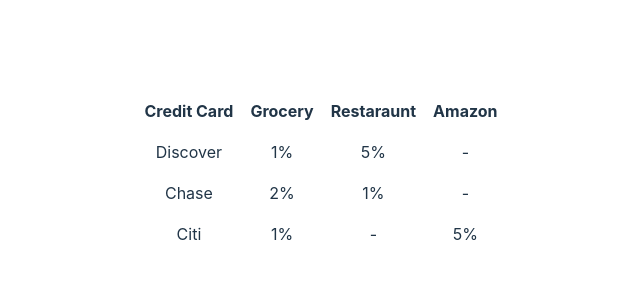
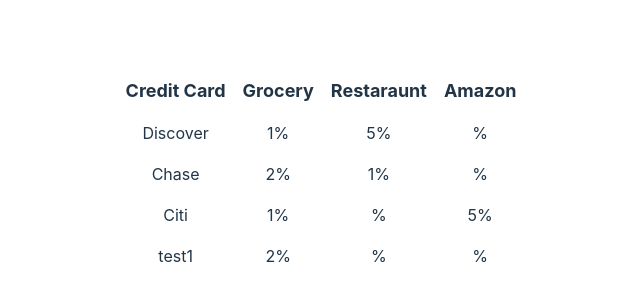
Before and after one commit to daanibhaya/CardBenefitsTracker, a React (Vite) app in the folder frontend/: page / in a window 1280 px wide. Shown: the part 228-528 px from the top of the page, without its empty margins (319-959 px from the left). Built offline with nearby package versions, Linux system fonts and the light colour scheme.

Commit message:
Implemented cell data to always show "%" and changed card data to use numbers instead of string.

```diff
--- a/frontend/src/App.css
+++ b/frontend/src/App.css
@@ -5,23 +5,22 @@
   text-align: center;
 }
 
-@media (prefers-reduced-motion: no-preference) {
-  a:nth-of-type(2) .logo {
-    animation: logo-spin infinite 20s linear;
-  }
-}
-
-
-.read-the-docs {
-  color: #888;
-}
 table {
   border: 2px solid white;
   border-collapse: collapse;
 }
+
 th,
 td {
   border: 1px solid white;
   text-align: center;
   padding: 8px
 }
+
+th {
+  font-size: large;
+}
+
+td {
+  font-size: medium;
+}
--- a/frontend/src/App.jsx
+++ b/frontend/src/App.jsx
@@ -4,9 +4,10 @@
 
 export const App = () => {
   const [cards, setCards] = useState([
-    { name: 'Discover', grocery: '1%', restaraunt: '5%', amazon: '-' },
-    { name: 'Chase', grocery: '2%', restaraunt: '1%', amazon: '-'},
-    { name: 'Citi', grocery: '1%', restaraunt: '-', amazon: '5%'}
+    { name: 'Discover', grocery: 1, restaraunt: 5,  },
+    { name: 'Chase', grocery: 2, restaraunt: 1 },
+    { name: 'Citi', grocery: 1, amazon: 5 },
+    { name: 'test1', grocery: 2 }
   ]);
 
   return (
--- a/frontend/src/components/CardRow.jsx
+++ b/frontend/src/components/CardRow.jsx
@@ -4,9 +4,9 @@
     return (
         <tr>
             <td>{card.name}</td>
-            <td>{card.grocery}</td>
-            <td>{card.restaraunt}</td>
-            <td>{card.amazon}</td>
+            <td>{card.grocery}%</td>
+            <td>{card.restaraunt}%</td>
+            <td>{card.amazon}%</td>
         </tr>
     )
 }
```
